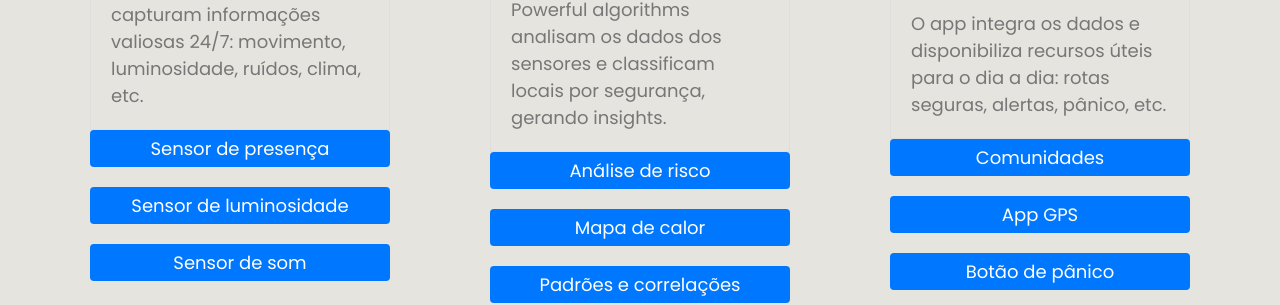
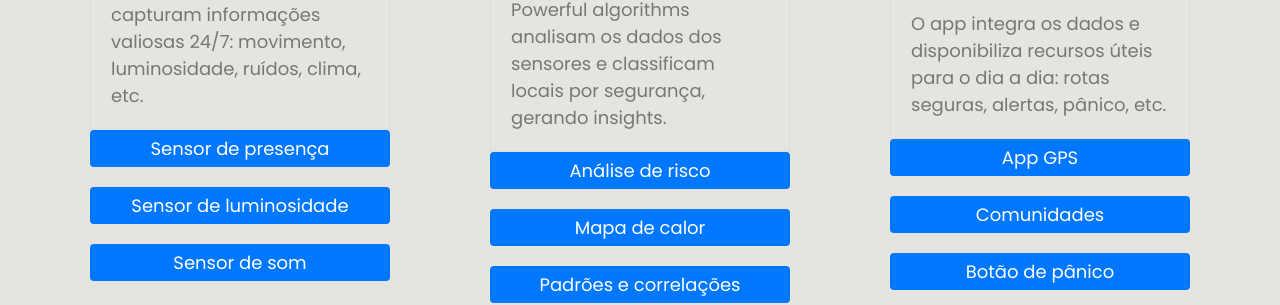
Before and after one commit to rickparra/challange-rotas, a React (Vite) app: page / in a window 1280 px wide. Shown: the part 3276-3581 px from the top of the page. Built offline with nearby package versions, Linux system fonts and the light colour scheme.

Commit message:
reajuste erro no produto, commit final

```diff
--- a/src/routes/Home/index.jsx
+++ b/src/routes/Home/index.jsx
@@ -99,9 +99,8 @@ export default function Home() {
                     />
                     <Products
                         products={[
-
+                            { id: 1, name: 'App GPS' },
                             { id: 2, name: 'Comunidades' },
-                            { id: 1, name: 'App GPS' },
                             { id: 3, name: 'Botão de pânico' },
                         ]}
                     />
```
